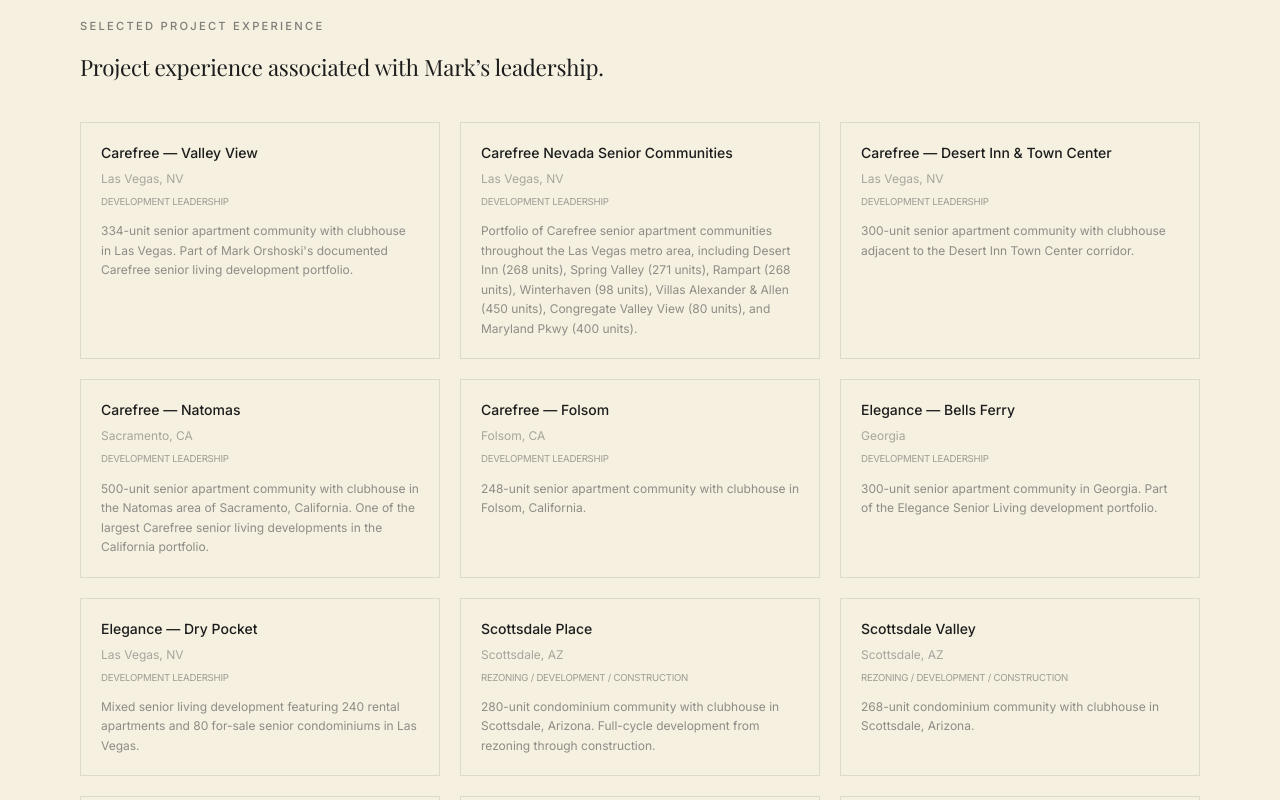
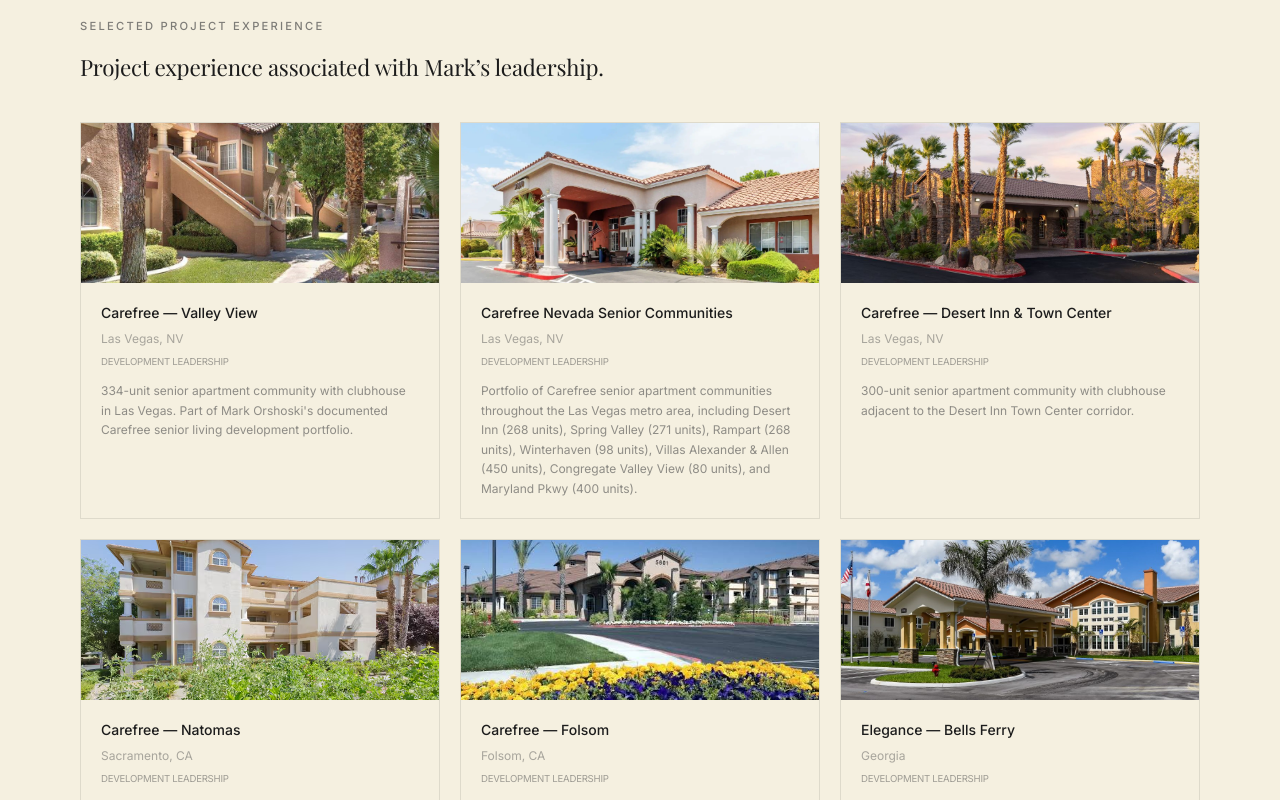
Before and after one commit to ShaneCRH/LCG-Website, a Next.js app: page /leadership/mark-orshoski in a window 1280 px wide. Shown: the part 1240-2040 px from the top of the page. Built offline with nearby package versions, Linux system fonts and the light colour scheme; a web font is replaced by a local one.

Commit message:
Add project image thumbnails to leadership profile pages
Co-Authored-By: Claude Sonnet 4.6 <noreply@anthropic.com>
Claude-Session: https://claude.ai/code/session_01MHvJtXL9iZg6Tartzqas9V

```diff
--- a/src/app/leadership/[id]/page.tsx
+++ b/src/app/leadership/[id]/page.tsx
@@ -115,7 +115,17 @@ export default function LeaderProfilePage({ params }: Props) {
 
             <div className="grid sm:grid-cols-2 lg:grid-cols-3 gap-5">
               {leaderProjects.map((project) => (
-                <div key={project.id} className="bg-ivory border border-charcoal/10 p-5">
+                <div key={project.id} className="bg-ivory border border-charcoal/10 overflow-hidden">
+                  {project.imageUrl && (
+                    <div className="w-full h-40 overflow-hidden bg-charcoal/5">
+                      <img
+                        src={project.imageUrl}
+                        alt={project.name}
+                        className="w-full h-full object-cover"
+                      />
+                    </div>
+                  )}
+                  <div className="p-5">
                     <p className="font-medium text-charcoal text-sm mb-2">{project.name}</p>
                     {project.location && (
                       <p className="text-xs text-graphite/45 mb-2">{project.location}</p>
@@ -126,6 +136,7 @@ export default function LeaderProfilePage({ params }: Props) {
                     {project.summary && (
                       <p className="text-xs text-graphite/60 leading-relaxed">{project.summary}</p>
                     )}
+                  </div>
                 </div>
               ))}
             </div>
```
Lines whose indentation alone changed are shown as unchanged.
